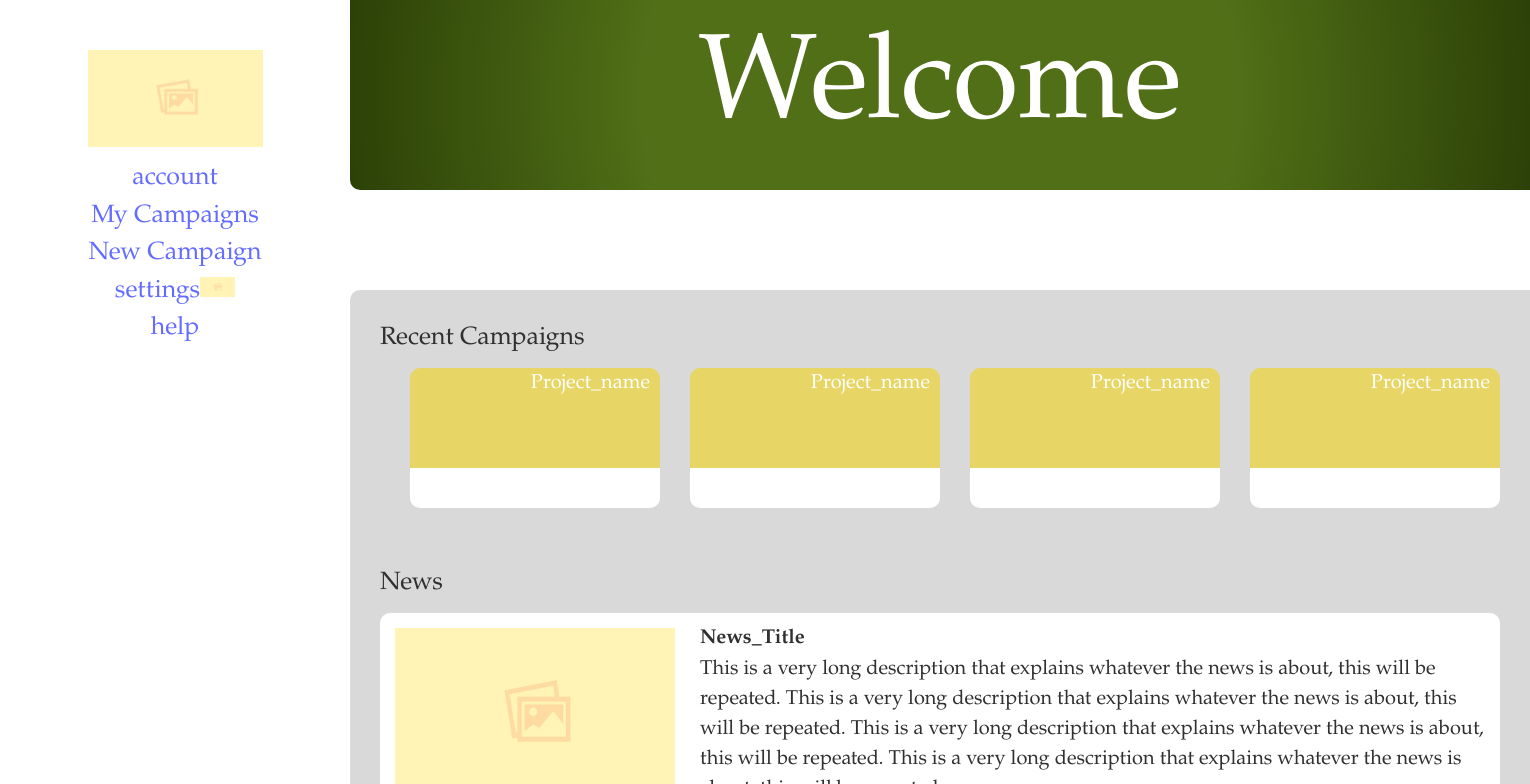
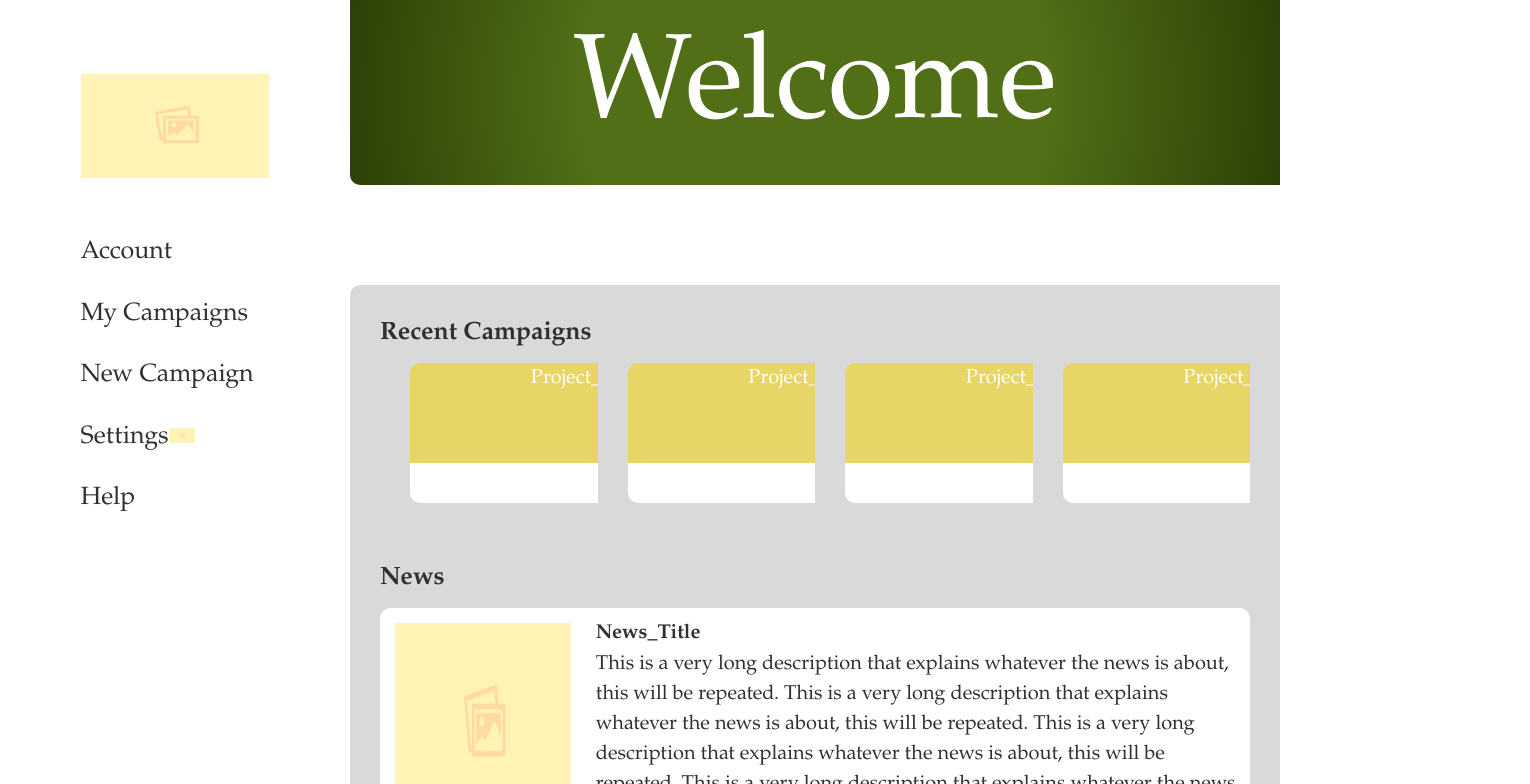
Before and after one commit to WouterOnGithub/Waystone, a React (Vite) app in the folder waystoneProject/: page / in a window 1280 px wide. Shown: the top 784 px of the page, 1530 px wide, since content can reach past the window. Built offline with nearby package versions, Linux system fonts and the light colour scheme.

Commit message:
Main_Page & My_Campaigns_Page & base template made

```diff
--- a/waystoneProject/src/pages/Main_Page.jsx
+++ b/waystoneProject/src/pages/Main_Page.jsx
@@ -10,20 +10,29 @@ function Main_Page()
 {
   return (
     <div>
+      <div className="navigation">
       <nav>
+        <br />
         <img src={Waystone_Logo} alt="Waystone_Logo" id="Waystone_Logo" />
         <br />
-        <Link to="/">account</Link>
+        <br />
+        <br />
+        <Link to="/">Account</Link>
+        <br />
         <br />
         <Link to="/">My Campaigns</Link>
         <br />
+        <br />
         <Link to="/">New Campaign</Link>
         <br />
-        <Link to="/">settings</Link>
+        <br />
+        <Link to="/">Settings</Link>
         <img src={Settings_Logo} alt="Settings_Logo" id="Settings_Logo" />
         <br />
-        <Link to="/">help</Link>
+        <br />
+        <Link to="/">Help</Link>
       </nav>
+      </div>
 
       <div id="main">
         {/* The green bar at the top of the page */}
@@ -32,7 +41,7 @@ function Main_Page()
         </div>
         {/* The campaigns section */}
         <div id="content">
-          <p>Recent Campaigns</p>
+          <b>Recent Campaigns</b>
 
           <div id="box-section">
             <div id="box-text">
@@ -40,6 +49,7 @@ function Main_Page()
               <div id="box"></div>
             </div>
 
+            {/* Extra placeholder boxes, later to be removed */}
             <div id="box-text">
               <p>Project_name &nbsp;</p>
               <div id="box"></div>
@@ -59,7 +69,7 @@ function Main_Page()
           </div>
 
           <br />
-          <p>News</p>
+          <b>News</b>
 
           <div id="news-box-section">
             <div id="news-box">
--- a/waystoneProject/src/pages/My_Campaigns_Page.jsx
+++ b/waystoneProject/src/pages/My_Campaigns_Page.jsx
@@ -11,29 +11,36 @@ function My_Campaigns_Page()
   return (
     <div>
       <nav>
+        <br />
         <img src={Waystone_Logo} alt="Waystone_Logo" id="Waystone_Logo" />
         <br />
-        <Link to="/">account</Link>
+        <br />
+        <br />
+        <Link to="/">Account</Link>
+        <br />
         <br />
         <Link to="/">My Campaigns</Link>
         <br />
+        <br />
         <Link to="/">New Campaign</Link>
         <br />
-        <Link to="/">settings</Link>
+        <br />
+        <Link to="/">Settings</Link>
         <img src={Settings_Logo} alt="Settings_Logo" id="Settings_Logo" />
         <br />
-        <Link to="/">help</Link>
+        <br />
+        <Link to="/">Help</Link>
       </nav>
 
       <div id="main">
         {/* The green bar at the top of the page */}
         <div id="title">
-          <p>Welcome</p>
+          <p>My Campaigns</p>
         </div>
 
-        {/* The campaigns section */}
+        {/* The RECENT campaigns section */}
         <div id="content">
-          <p>Recent Campaigns</p>
+          <b>Recent Campaigns</b>
 
           <div id="box-section">
             <div id="box-text">
@@ -41,6 +48,7 @@ function My_Campaigns_Page()
               <div id="box"></div>
             </div>
 
+            {/* Extra placeholder boxes, later to be removed */}
             <div id="box-text">
               <p>Project_name &nbsp;</p>
               <div id="box"></div>
@@ -58,6 +66,7 @@ function My_Campaigns_Page()
               <div id="box"></div>
            </div>
           </div>
+
         </div>
       </div>
     </div>
--- a/waystoneProject/src/pages/pages-css/CSS.css
+++ b/waystoneProject/src/pages/pages-css/CSS.css
@@ -12,30 +12,33 @@
     --projectbox-colour: #E7D665; /* Other 2 colours are: #D34848 and #447DC9 */
 
     font-family: Garamond, serif, cursive;
+    overflow-x: hidden;
     color: var(--text-color);
     margin: 0;
 }
-nav /* Navigation Side-bar */
+.navigation /* Navigation Side-bar */
 {
     background: var(--background-colour);
-    color: var(--text-color);
-    font-size: var(--head-text);
     width: 350px;
     height: 100%;
     padding-top: 50px;
-    text-align: center;
     z-index: 1;
     position: fixed;
     overflow-x: hidden;
 }
+nav /* Navigation Side-bar */
+{
+    margin-left: 23%;
+}
 nav a /* Navigation Side-bar links */
 {
-    /* padding, margin, etc. */
+    font-size: var(--head-text);
+    color: var(--text-color);
 }
 #Waystone_Logo
 {
     /* TO BE ABJUSTED WHEN TRUE IMG IS ADDED */
-    width: 50%;
+    width: 70%;
 }
 #Settings_Logo
 {
@@ -53,8 +56,8 @@ nav a /* Navigation Side-bar links */
     border-bottom-left-radius: 10px; /* Needs to be fixed */
     background: var(--background-gradient);
     width: 100%;
-    height: 140px;
-    padding-bottom: 50px;
+    height: auto;
+    padding-bottom: 5px;
     text-align: center;
 }
 #title p /* The text inside the green_ bar */
@@ -116,12 +119,11 @@ nav a /* Navigation Side-bar links */
 #news-box-img /* a news box (part of it) */
 {
     padding: 15px;
-    width: 25%;
+    width: auto;
     height: auto;
 }
 #news-box-text /* a news box (part of it) */
 {
-    color: var(--text-color);
     font-size: var(--body-text);
     padding: 10px;
 }
```
Lines whose indentation alone changed are shown as unchanged.
